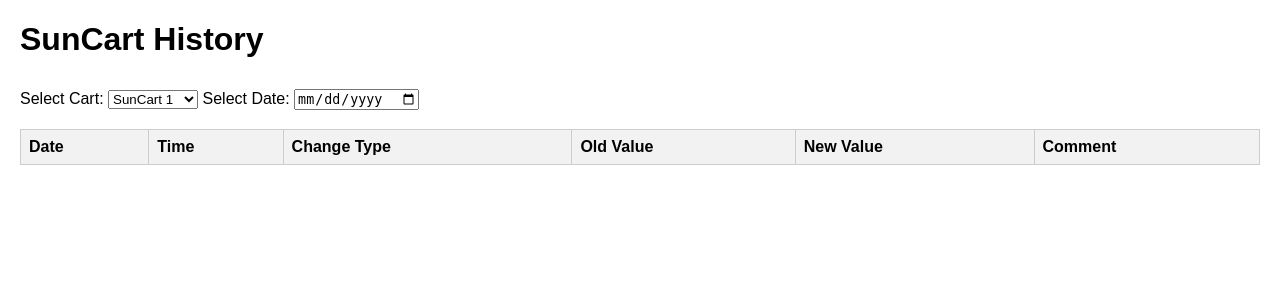
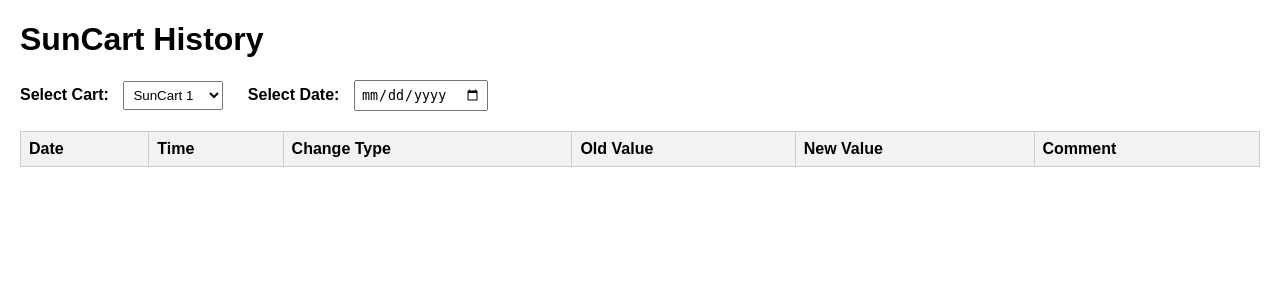
Before and after one commit to ojavier0506-ui/golf_carts, a Flask app: page /history in a window 1280 px wide. Shown: the top 300 px of the page. Run offline with Flask 3, Linux system fonts and the light colour scheme; the visitor is signed in with stand-in values (Sample User, id 1); data that the repository does not hold is empty; parts of the project's set-up code (start-up, migrations or seed data) failed here and were passed over.

Commit message:
Update history.html

```diff
--- a/templates/history.html
+++ b/templates/history.html
@@ -5,8 +5,9 @@
 <title>SunCart History</title>
 <style>
     body { font-family: Arial, sans-serif; margin: 20px; }
-    select, table { margin: 10px 0; }
-    table { width: 100%; border-collapse: collapse; }
+    label { margin-right: 10px; font-weight: bold; }
+    select, input[type="date"] { margin-right: 20px; padding: 5px; }
+    table { width: 100%; border-collapse: collapse; margin-top: 20px; }
     th, td { border: 1px solid #ccc; padding: 8px; text-align: left; }
     th { background-color: #f2f2f2; }
 </style>
```
